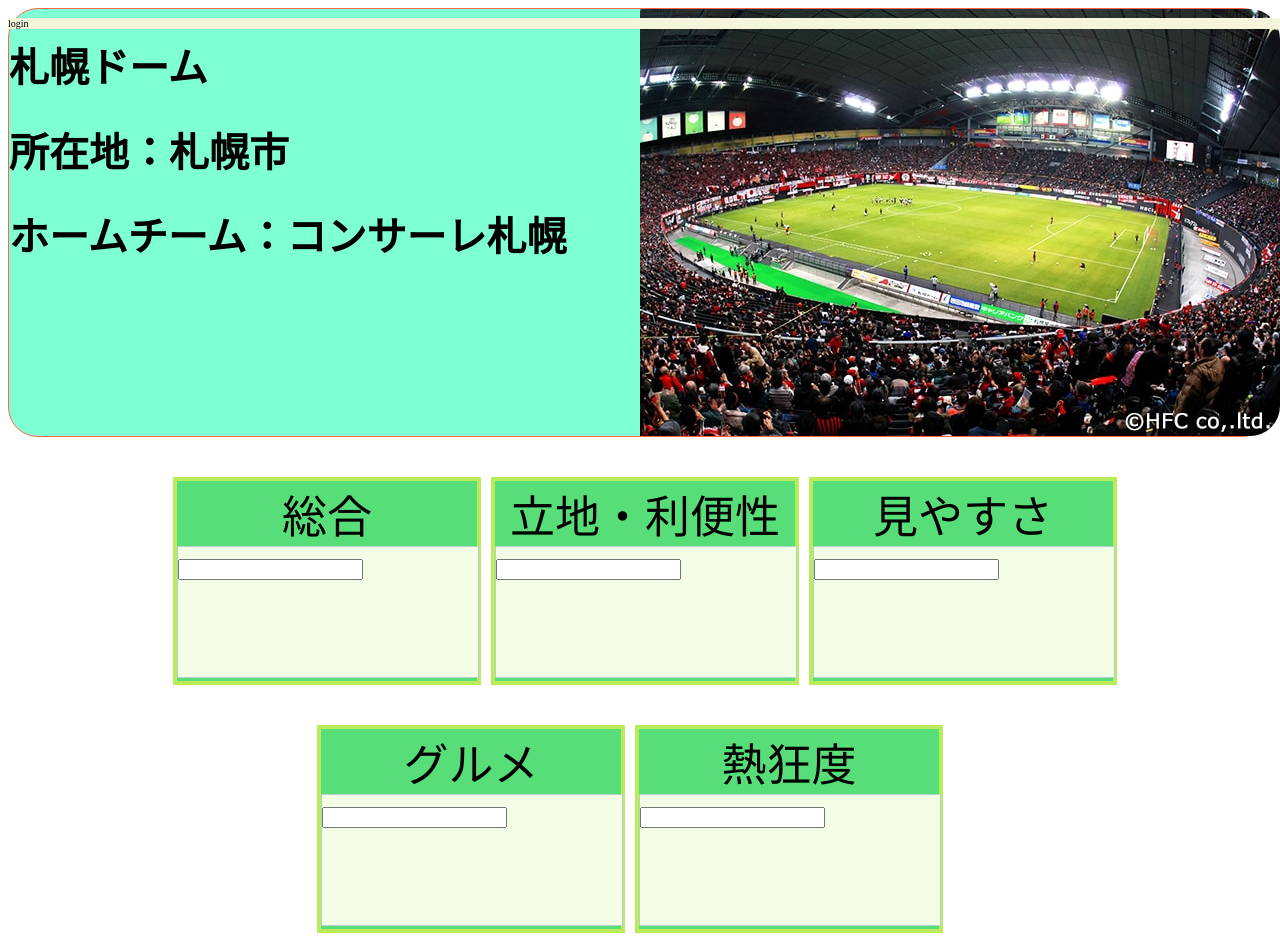
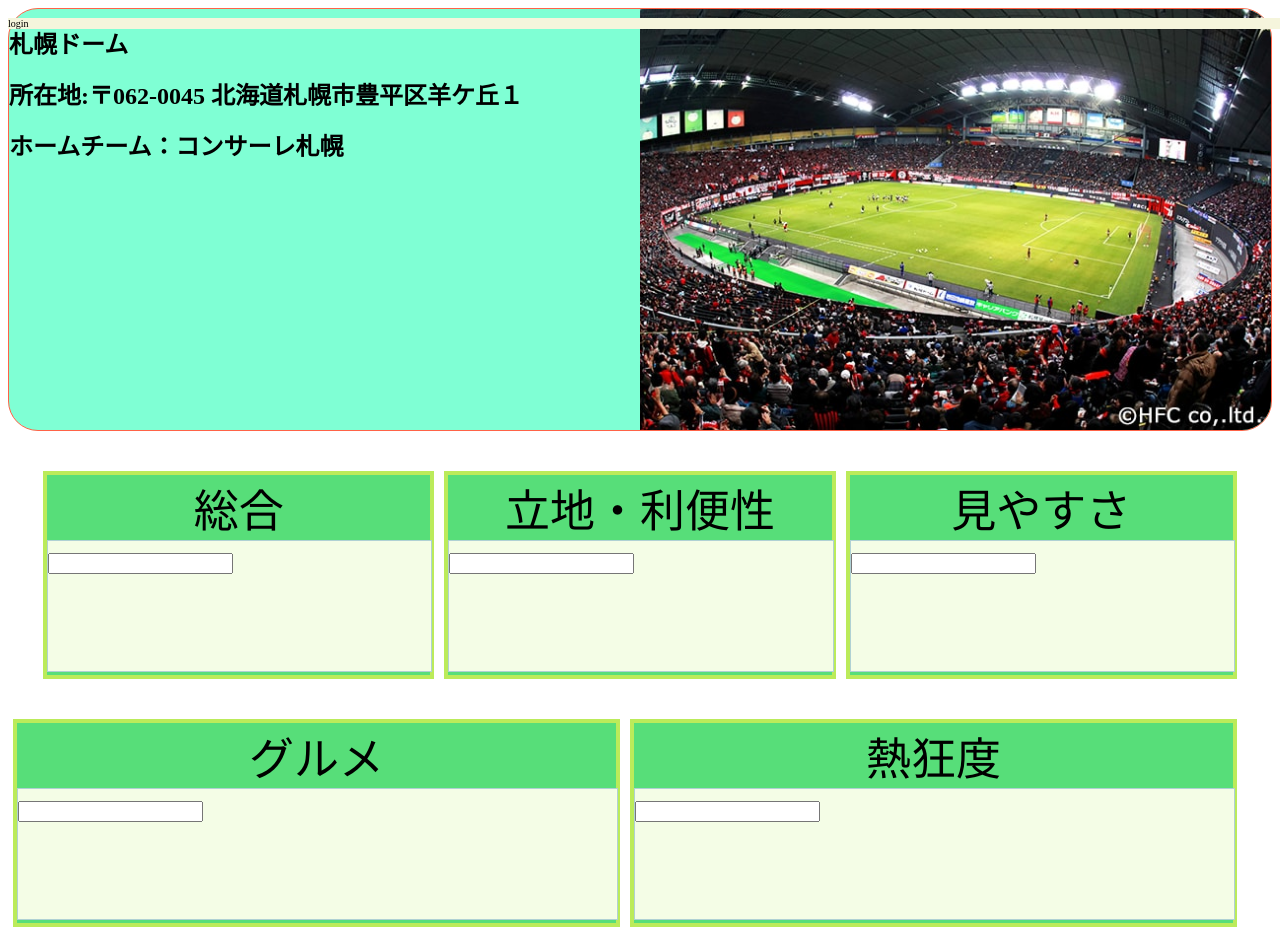
Before and after one commit to Kitamura-Takumi/kakiuna-front, a React (Vite) app: page /sapporo in a window 1280 px wide. Built offline with nearby package versions, Linux system fonts and the light colour scheme.

Commit message:
ほぼ完成

```diff
--- a/src/sapporo.css
+++ b/src/sapporo.css
@@ -12,38 +12,51 @@
    display: flex;
    border: tomato 1px solid;
    border-radius: 30px 30px 30px 30px;
+   overflow: hidden;
+   flex-wrap: wrap;
+   justify-content: center;
+
  }
 
  .flex-container img{
   width: 100%;
+  max-width: 50%;
+  min-width: 300px;
   height: fit-content;
-  border-radius: 0 30px 30px 0;
+  /* border-radius: 0 30px 30px 0; */
  }
 
  .Visual{
   flex: 1 0 50%;
-  font-size: 2em;
+  font-size: 1.2em;
  }
 
  .warp_text{
+  flex-basis: 30%;
+  flex-grow: 1;
+  flex-shrink: 0;
   border: rgb(187, 235, 90) 4px solid;
-  width: 300px;
-  height: 200px;
+  min-width: 200px;
+  min-height: 200px;
   background-color: rgba(76, 220, 112, 0.933);
-  margin: 10px 0 0 10px;
+  margin: 10px 5px 0 5px;
   font-size: 3em;
   flex-direction: row;
+  flex-wrap: wrap;
  }
 
  .warp_heading {
   font-size: 1.5em;
   text-align: center;
+  min-height: 20px;
+  flex-wrap: wrap;
  }
  .warp{
   border: rgb(175, 209, 212) 1px solid;
-  width: 300px;
+  width: 100%;
   height: 130px;
   background-color: #ffee;
+
  }
  .textbox:focus {
   text-align: center;
@@ -56,9 +69,11 @@
   flex-direction: row;
   margin: 30px ;
   justify-content: center;
+  flex-wrap: wrap;
 }
  .flex02{
   display: flex;
   margin: 30px 30px 0 0;
   justify-content: center;
+  flex-wrap: wrap;
  }
--- a/src/sapporo.jsx
+++ b/src/sapporo.jsx
@@ -6,7 +6,7 @@
    <div class="flex-container">
    <div class="Visual">
        <h1>札幌ドーム</h1>
-       <h1>所在地：札幌市</h1>
+       <h1>所在地:〒062-0045 北海道札幌市豊平区羊ケ丘１</h1>
            <h1>ホームチーム：コンサーレ札幌</h1>
    </div>
    <img src="/sapporo.jpg" alt="スタジアム" />
```
